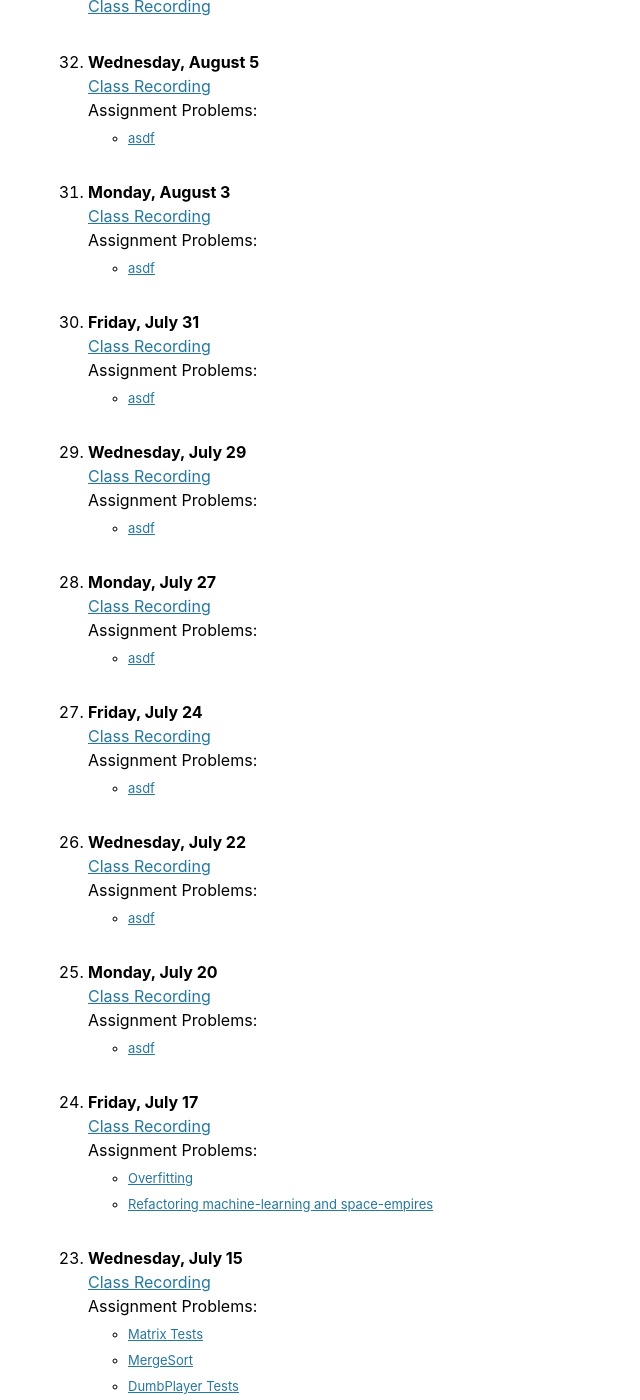
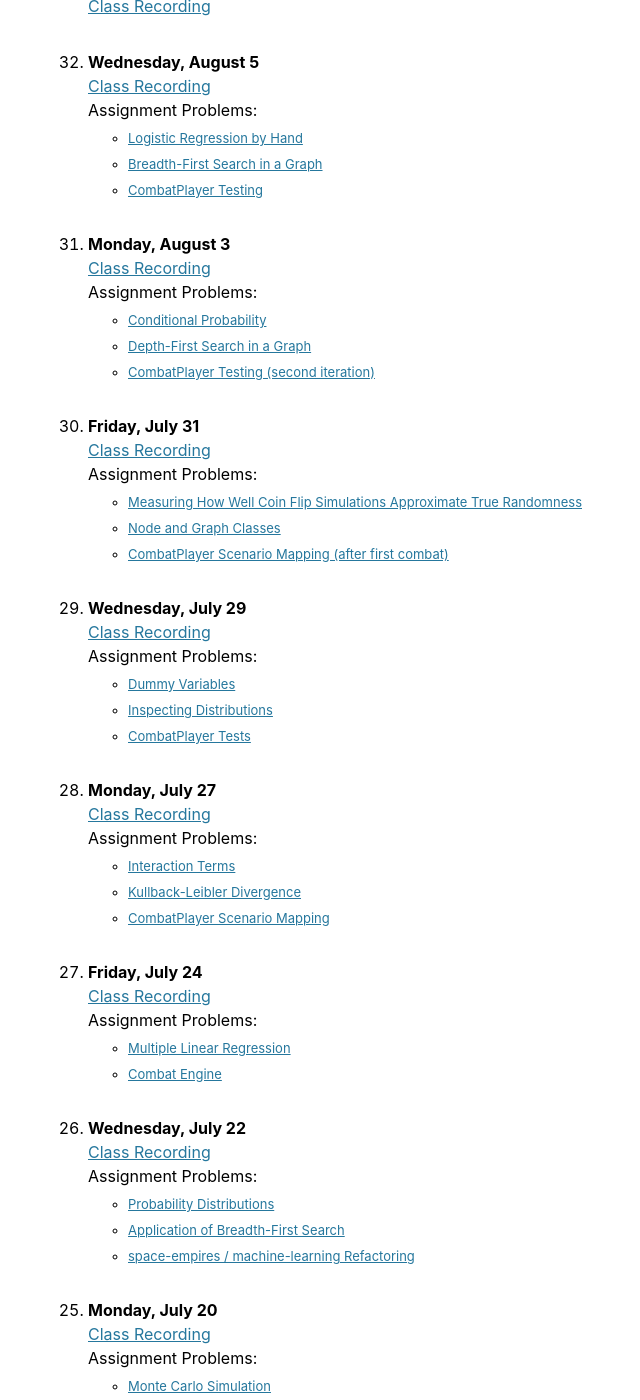
Before and after one commit to skycakjustin/eurisko-us.github.io, a Jekyll site: the page built from _pages/computation-and-modeling-2020-summer.md, in a window 1280 px wide and 1400 px high, scrolled down 511 px. Shown: the whole window, without its empty margins (192-832 px from the left). Built offline with Jekyll 4.4.1, drawn with Linux system fonts in a browser that asks for light colours; some of the changed text lies outside the part shown.

Commit message:
Update computation-and-modeling-2020-summer.md

```diff
--- a/_pages/computation-and-modeling-2020-summer.md
+++ b/_pages/computation-and-modeling-2020-summer.md
@@ -22,7 +22,9 @@ author_profile: false
         <br><a class="body" target="_blank" href="https://vimeo.com/445063480">Class Recording</a>
         <br>Assignment Problems:
         <font size="2em"><ul>
-        <li><a class="body" target="_blank" href="https://eurisko-us.github.io/files/all_problems_iteration_1.html#Problem-_-_">asdf</a></li>
+        <li><a class="body" target="_blank" href="https://eurisko-us.github.io/files/all_problems_iteration_1.html#Problem-32-1">Logistic Regression by Hand</a></li>
+        <li><a class="body" target="_blank" href="https://eurisko-us.github.io/files/all_problems_iteration_1.html#Problem-32-2">Breadth-First Search in a Graph</a></li>
+        <li><a class="body" target="_blank" href="https://eurisko-us.github.io/files/all_problems_iteration_1.html#Problem-32-3">CombatPlayer Testing</a></li>
         </ul></font>
     </li>
     <br>
@@ -30,7 +32,9 @@ author_profile: false
         <br><a class="body" target="_blank" href="https://vimeo.com/444405022">Class Recording</a>
         <br>Assignment Problems:
         <font size="2em"><ul>
-        <li><a class="body" target="_blank" href="https://eurisko-us.github.io/files/all_problems_iteration_1.html#Problem-_-_">asdf</a></li>
+        <li><a class="body" target="_blank" href="https://eurisko-us.github.io/files/all_problems_iteration_1.html#Problem-31-1">Conditional Probability</a></li>
+        <li><a class="body" target="_blank" href="https://eurisko-us.github.io/files/all_problems_iteration_1.html#Problem-31-2">Depth-First Search in a Graph</a></li>
+        <li><a class="body" target="_blank" href="https://eurisko-us.github.io/files/all_problems_iteration_1.html#Problem-31-3">CombatPlayer Testing (second iteration)</a></li>
         </ul></font>
     </li>
     <br>
@@ -38,7 +42,9 @@ author_profile: false
         <br><a class="body" target="_blank" href="https://vimeo.com/443533945">Class Recording</a>
         <br>Assignment Problems:
         <font size="2em"><ul>
-        <li><a class="body" target="_blank" href="https://eurisko-us.github.io/files/all_problems_iteration_1.html#Problem-_-_">asdf</a></li>
+        <li><a class="body" target="_blank" href="https://eurisko-us.github.io/files/all_problems_iteration_1.html#Problem-30-1">Measuring How Well Coin Flip Simulations Approximate True Randomness</a></li>
+        <li><a class="body" target="_blank" href="https://eurisko-us.github.io/files/all_problems_iteration_1.html#Problem-30-2">Node and Graph Classes</a></li>
+        <li><a class="body" target="_blank" href="https://eurisko-us.github.io/files/all_problems_iteration_1.html#Problem-30-3">CombatPlayer Scenario Mapping (after first combat)</a></li>
         </ul></font>
     </li>
     <br>
@@ -46,7 +52,9 @@ author_profile: false
         <br><a class="body" target="_blank" href="https://vimeo.com/442884146">Class Recording</a>
         <br>Assignment Problems:
         <font size="2em"><ul>
-        <li><a class="body" target="_blank" href="https://eurisko-us.github.io/files/all_problems_iteration_1.html#Problem-_-_">asdf</a></li>
+        <li><a class="body" target="_blank" href="https://eurisko-us.github.io/files/all_problems_iteration_1.html#Problem-29-1">Dummy Variables</a></li>
+        <li><a class="body" target="_blank" href="https://eurisko-us.github.io/files/all_problems_iteration_1.html#Problem-29-2">Inspecting Distributions</a></li>
+        <li><a class="body" target="_blank" href="https://eurisko-us.github.io/files/all_problems_iteration_1.html#Problem-29-3">CombatPlayer Tests</a></li>
         </ul></font>
     </li>
     <br>
@@ -54,7 +62,9 @@ author_profile: false
         <br><a class="body" target="_blank" href="https://vimeo.com/442203785">Class Recording</a>
         <br>Assignment Problems:
         <font size="2em"><ul>
-        <li><a class="body" target="_blank" href="https://eurisko-us.github.io/files/all_problems_iteration_1.html#Problem-_-_">asdf</a></li>
+        <li><a class="body" target="_blank" href="https://eurisko-us.github.io/files/all_problems_iteration_1.html#Problem-28-1">Interaction Terms</a></li>
+        <li><a class="body" target="_blank" href="https://eurisko-us.github.io/files/all_problems_iteration_1.html#Problem-28-2">Kullback-Leibler Divergence</a></li>
+        <li><a class="body" target="_blank" href="https://eurisko-us.github.io/files/all_problems_iteration_1.html#Problem-28-3">CombatPlayer Scenario Mapping</a></li>
         </ul></font>
     </li>
     <br>
@@ -62,7 +72,8 @@ author_profile: false
         <br><a class="body" target="_blank" href="https://vimeo.com/441483520">Class Recording</a>
         <br>Assignment Problems:
         <font size="2em"><ul>
-        <li><a class="body" target="_blank" href="https://eurisko-us.github.io/files/all_problems_iteration_1.html#Problem-_-_">asdf</a></li>
+        <li><a class="body" target="_blank" href="https://eurisko-us.github.io/files/all_problems_iteration_1.html#Problem-27-1">Multiple Linear Regression</a></li>
+        <li><a class="body" target="_blank" href="https://eurisko-us.github.io/files/all_problems_iteration_1.html#Problem-27-2">Combat Engine</a></li>
         </ul></font>
     </li>
     <br>
@@ -70,7 +81,9 @@ author_profile: false
         <br><a class="body" target="_blank" href="https://vimeo.com/440830013">Class Recording</a>
         <br>Assignment Problems:
         <font size="2em"><ul>
-        <li><a class="body" target="_blank" href="https://eurisko-us.github.io/files/all_problems_iteration_1.html#Problem-_-_">asdf</a></li>
+        <li><a class="body" target="_blank" href="https://eurisko-us.github.io/files/all_problems_iteration_1.html#Problem-26-1">Probability Distributions</a></li>
+        <li><a class="body" target="_blank" href="https://eurisko-us.github.io/files/all_problems_iteration_1.html#Problem-26-2">Application of Breadth-First Search</a></li>
+        <li><a class="body" target="_blank" href="https://eurisko-us.github.io/files/all_problems_iteration_1.html#Problem-26-3">space-empires / machine-learning Refactoring</a></li>
         </ul></font>
     </li>
     <br>
@@ -78,7 +91,8 @@ author_profile: false
         <br><a class="body" target="_blank" href="https://vimeo.com/440154918">Class Recording</a>
         <br>Assignment Problems:
         <font size="2em"><ul>
-        <li><a class="body" target="_blank" href="https://eurisko-us.github.io/files/all_problems_iteration_1.html#Problem-_-_">asdf</a></li>
+        <li><a class="body" target="_blank" href="https://eurisko-us.github.io/files/all_problems_iteration_1.html#Problem-25-1">Monte Carlo Simulation</a></li>
+        <li><a class="body" target="_blank" href="https://eurisko-us.github.io/files/all_problems_iteration_1.html#Problem-25-2">space-empires / machine-learning Refactoring</a></li>
         </ul></font>
     </li>
     <br>
```
